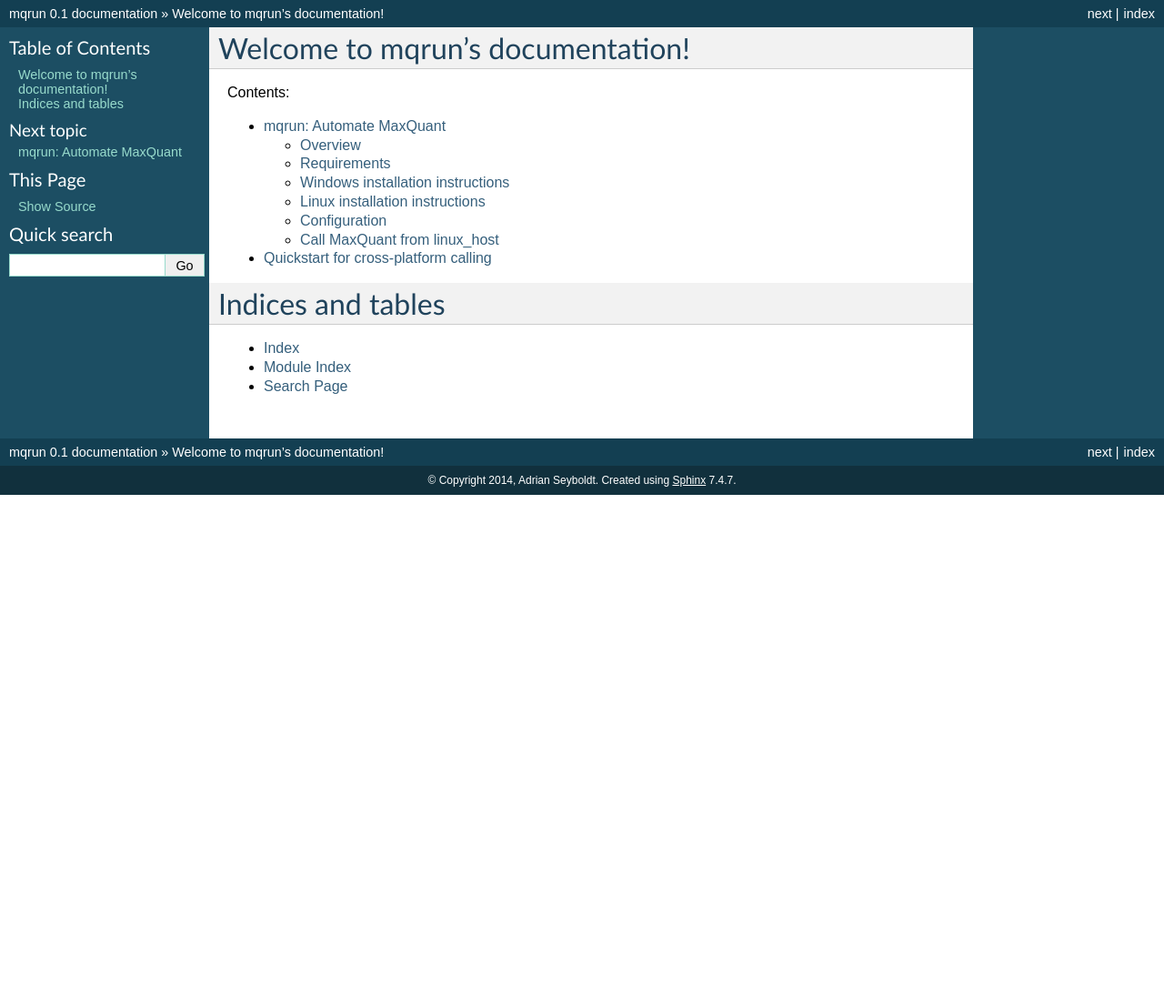
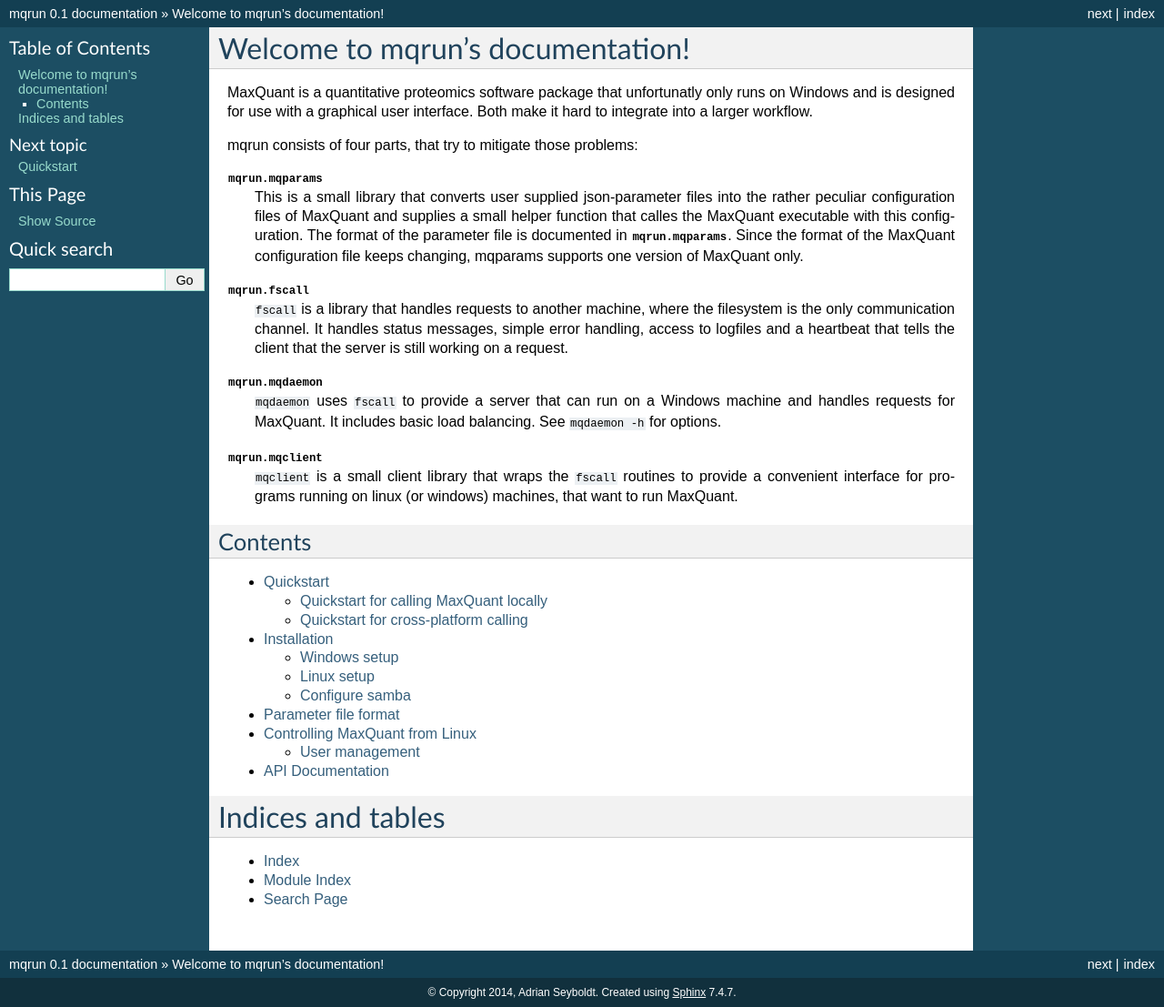
Before and after one commit to qbicsoftware-archive/mqrun, a Sphinx documentation site: the page built from doc/index.rst, in a window 1280 px wide. Shown: the whole page at 91% size. Built offline with Sphinx 7.4.7, drawn with Linux system fonts in a browser that asks for light colours; before the commit the page ends 900 px from its top, so only the background shows below that.

Commit message:
work on doc

```diff
--- /dev/null
+++ b/doc/apidoc.rst
@@ -0,0 +1,10 @@
+=================
+API Documentation
+=================
+
+.. toctree::
+
+   mqparams_api
+   mqdaemon_api
+   mqlient_api
+   fscall_api
--- /dev/null
+++ b/doc/clientrun.rst
@@ -0,0 +1,6 @@
+===============================
+Controlling MaxQuant from Linux
+===============================
+
+User management
+===============
--- /dev/null
+++ b/doc/fscall_api.rst
@@ -0,0 +1 @@
+.. automodule:: mqrun.fscall
--- a/doc/index.rst
+++ b/doc/index.rst
@@ -6,16 +6,19 @@
 Welcome to mqrun's documentation!
 =================================
 
-Contents:
+.. include:: ../DESCRIPTION.rst
+
+Contents
+--------
 
 .. toctree::
    :maxdepth: 2
 
-   readme_link
    quickstart
-   mqparams
-   mqdaemon
-   fscall
+   installation
+   param_format
+   clientrun
+   apidoc
 
 
 Indices and tables
--- /dev/null
+++ b/doc/installation.rst
@@ -0,0 +1,33 @@
+============
+Installation
+============
+
+Windows setup
+=============
+
+The newest version of MaxQuant (1.5.0.0) requires a 64 bit system with Windows
+A 64Bit machine is preferred by MaxQuant.
+
+Make sure ``MaxQuant 1.4.1.2``, ``.NET 4.5`` and ``MSFileReader`` are
+installed.
+
+Download python 3.4 or newer from python.org (the Windows x86-64 MSI
+installer). Make sure the python executables are added to the path.
+
+Open a terminal and execute
+
+.. code:: bash
+
+   pip install mqrun
+
+.. todo::
+
+   Get rid of those error dialogs!
+
+   Add fasta files to Andromeda?
+
+Linux setup
+===========
+
+Configure samba
+===============
--- /dev/null
+++ b/doc/mqdaemon_api.rst
@@ -0,0 +1 @@
+.. automodule:: mqrun.mqdaemon
--- /dev/null
+++ b/doc/mqlient_api.rst
@@ -0,0 +1 @@
+.. automodule:: mqrun.mqclient
--- /dev/null
+++ b/doc/mqparams_api.rst
@@ -0,0 +1 @@
+.. automodule:: mqrun.mqparams
--- /dev/null
+++ b/doc/param_format.rst
@@ -0,0 +1,3 @@
+=====================
+Parameter file format
+=====================
--- a/doc/quickstart.rst
+++ b/doc/quickstart.rst
@@ -1,4 +1,13 @@
-=====================================
+
+==========
+Quickstart
+==========
+
+Quickstart for calling MaxQuant locally
+=======================================
+
+blubb.
+
 Quickstart for cross-platform calling
 =====================================
 
@@ -68,4 +76,7 @@
    else:
        print(outfiles)
 
+   print("Logfile\n=======\n")
+   print(maxquant.log)  # print the logging output of the server
+
 The format of the parameter file is explained in :mod:`mqrun.mqparams`.
```
Also changed, not shown: other parts of doc/quickstart.rst (+0 -1 lines), README.rst (+0 -20 lines), 1 other file.
